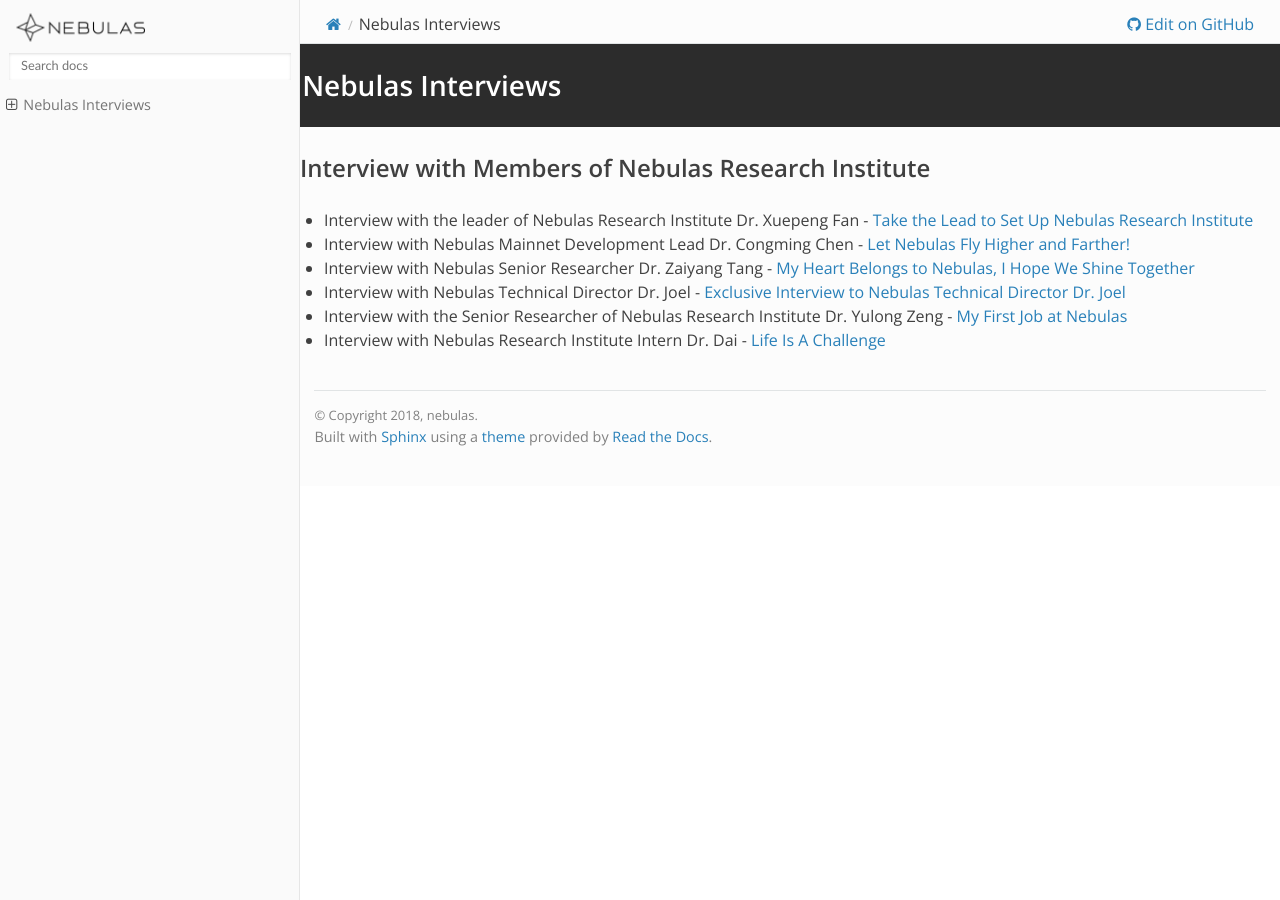
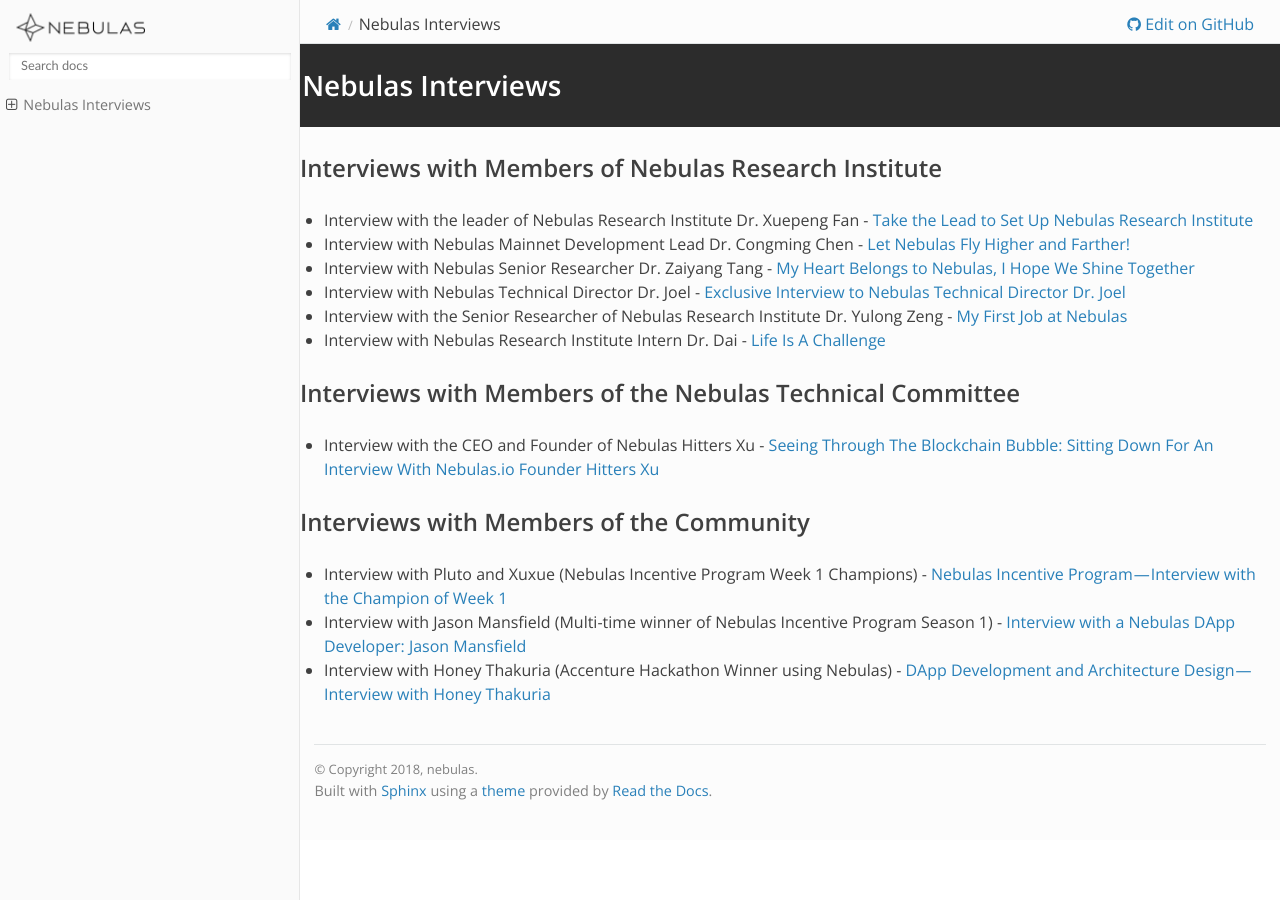
Before and after one commit to nebulasio/nebdocs, a Sphinx documentation site: the page built from docs/community/interviews.md, in a window 1280 px wide. Built offline with Sphinx 7.4.7 and the Read the Docs theme 2.0.0, drawn with Linux system fonts in a browser that asks for light colours; pages that are not in the unit, such as notebooks, are missing from menus.

Commit message:
Adding additional team and community interviews

```diff
--- a/docs/community/interviews.md
+++ b/docs/community/interviews.md
@@ -1,8 +1,16 @@
 # Nebulas Interviews
-## Interview with Members of Nebulas Research Institute
+## Interviews with Members of Nebulas Research Institute
 - Interview with the leader of Nebulas Research Institute Dr. Xuepeng Fan - [Take the Lead to Set Up Nebulas Research Institute](https://medium.com/nebulasio/take-the-lead-to-set-up-nebulas-research-institute-658073d64ee3)
 - Interview with Nebulas Mainnet Development Lead Dr. Congming Chen - [Let Nebulas Fly Higher and Farther!](https://medium.com/nebulasio/nebulas-researcher-dr-congming-chen-let-nebulas-fly-higher-and-farther-ea67c31954)
 - Interview with Nebulas Senior Researcher Dr. Zaiyang Tang - [My Heart Belongs to Nebulas, I Hope We Shine Together](https://medium.com/nebulasio/my-heart-belongs-to-nebulas-i-hope-we-shine-together-bf4b2d2b5068)
 - Interview with Nebulas Technical Director Dr. Joel - [Exclusive Interview to Nebulas Technical Director Dr. Joel](https://medium.com/nebulasio/exclusive-interview-to-nebulas-technical-director-dr-joel-6ce0a21bd1a)
 - Interview with the Senior Researcher of Nebulas Research Institute Dr. Yulong Zeng - [My First Job at Nebulas](https://medium.com/nebulasio/my-first-offer-at-nebulas-6103a260af72)
 - Interview with Nebulas Research Institute Intern Dr. Dai - [Life Is A Challenge](https://medium.com/nebulasio/nebulas-an-excellent-platform-to-explore-the-blockchain-world-93ad1c7cccda)
+
+## Interviews with Members of the Nebulas Technical Committee
+- Interview with the CEO and Founder of Nebulas Hitters Xu - [Seeing Through The Blockchain Bubble: Sitting Down For An Interview With Nebulas.io Founder Hitters Xu](https://medium.com/nebulasio/seeing-through-the-blockchain-bubble-sitting-down-for-an-interview-with-nebulas-io-8e99ccb3b69f)
+
+## Interviews with Members of the Community
+- Interview with Pluto and Xuxue (Nebulas Incentive Program Week 1 Champions) - [Nebulas Incentive Program — Interview with the Champion of Week 1](https://medium.com/nebulasio/nebulas-incentive-program-interview-with-the-champion-of-week-1-87497e1c33e0)
+- Interview with Jason Mansfield (Multi-time winner of Nebulas Incentive Program Season 1) - [Interview with a Nebulas DApp Developer: Jason Mansfield](https://www.youtube.com/watch?v=hymsp-TsIcA)
+- Interview with Honey Thakuria (Accenture Hackathon Winner using Nebulas) - [DApp Development and Architecture Design — Interview with Honey Thakuria](https://medium.com/nebulasio/dapp-development-and-architecture-design-interview-with-honey-thakuria-abf0fab0c19f)
```
